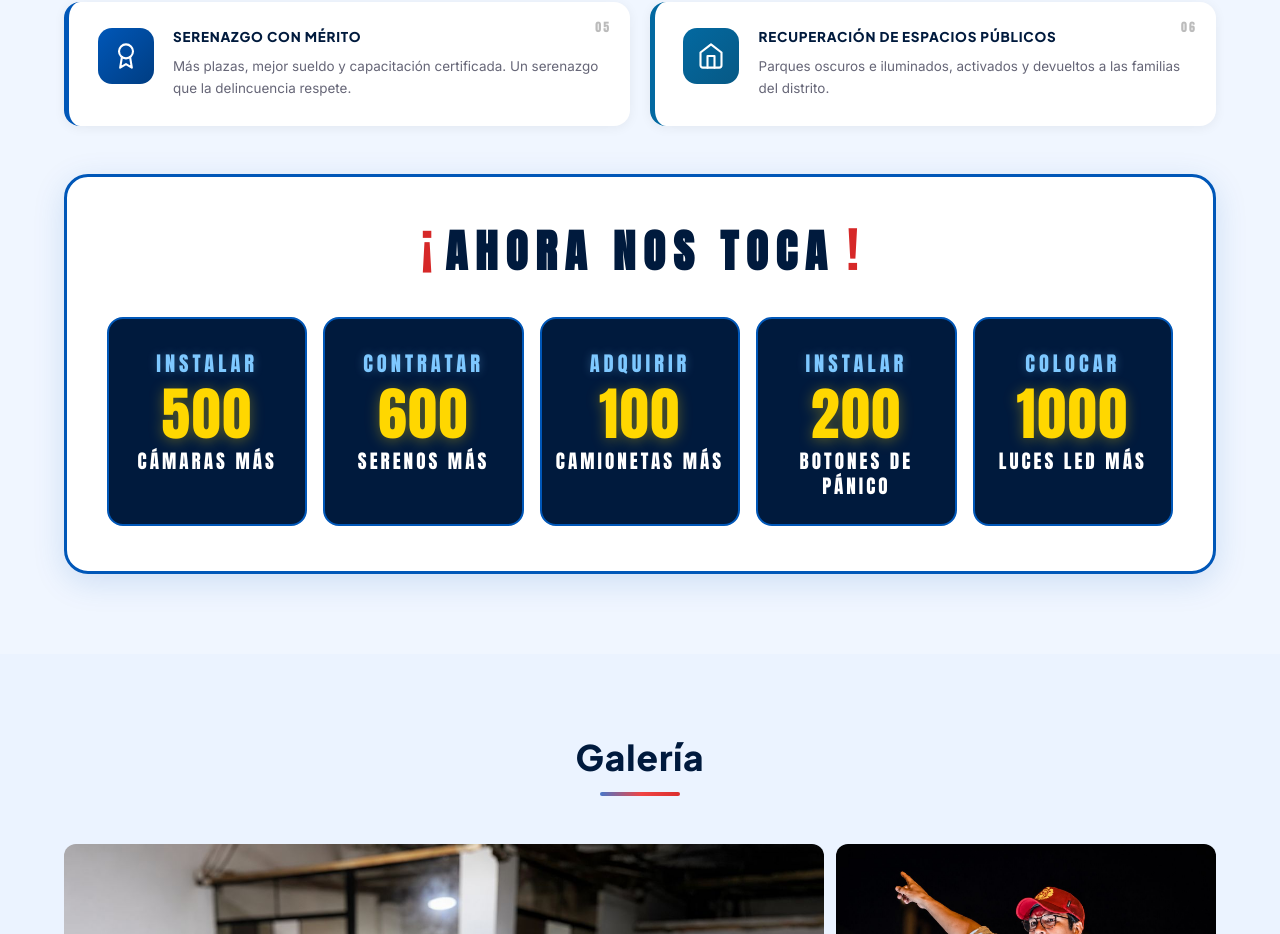
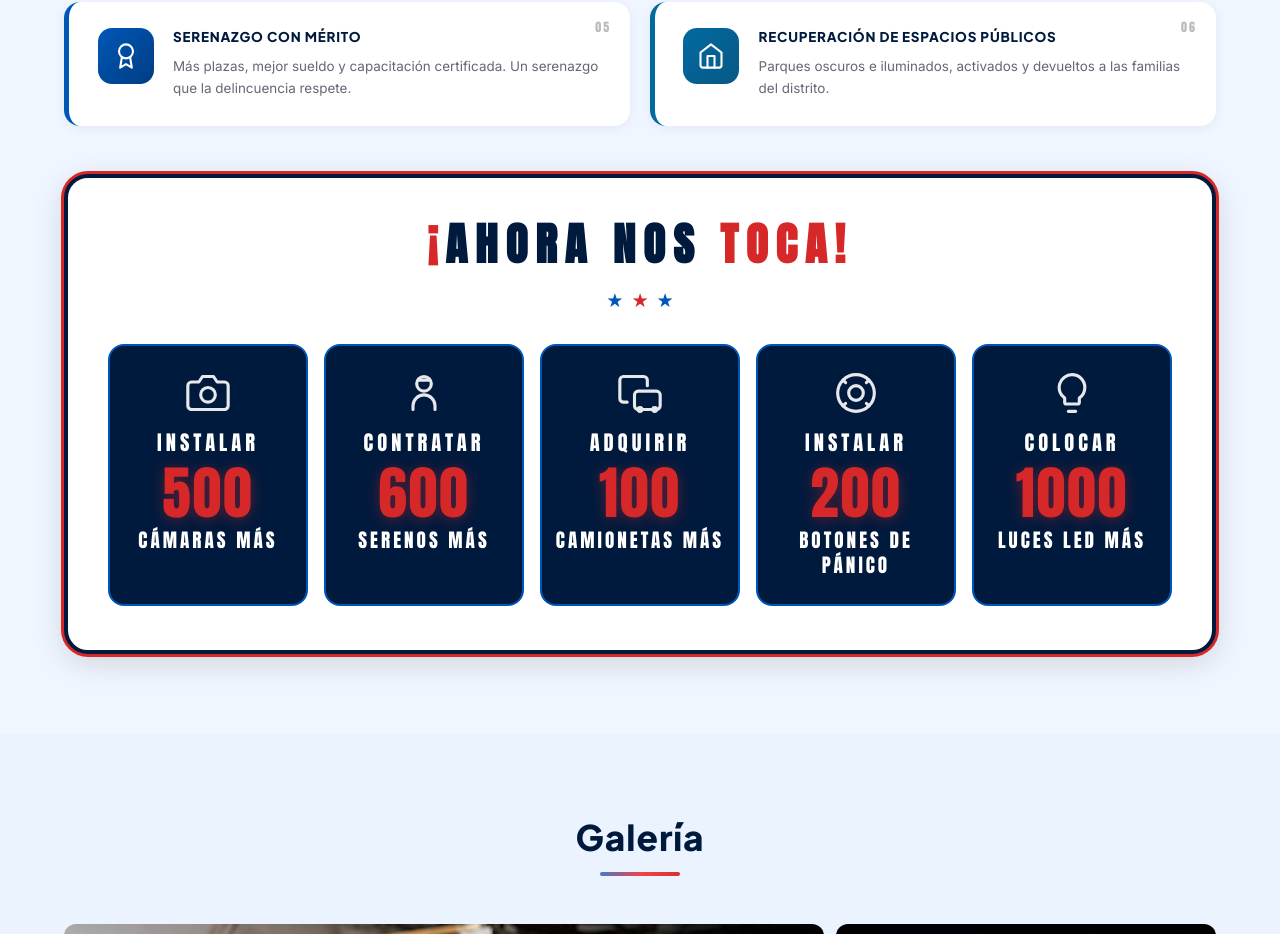
Before and after one commit to Angela08T/Maldonado-page, a React (Vite) app: page / in a window 1280 px wide. Shown: the part 3049-3983 px from the top of the page. Built offline with nearby package versions, Linux system fonts and the light colour scheme; no server answers; a web font is replaced by a local one.

Commit message:
arreglos en la tarjeta de prioridades

```diff
--- a/src/components/Gestion/Gestion.jsx
+++ b/src/components/Gestion/Gestion.jsx
@@ -66,11 +66,54 @@ const programas = [
 ]
 
 const metas = [
-  { accion: 'INSTALAR',  num: '500',  cosa: 'CÁMARAS MÁS',        color: 'r' },
-  { accion: 'CONTRATAR', num: '600',  cosa: 'SERENOS MÁS',        color: 'b' },
-  { accion: 'ADQUIRIR',  num: '100',  cosa: 'CAMIONETAS MÁS',     color: 'r' },
-  { accion: 'INSTALAR',  num: '200',  cosa: 'BOTONES DE PÁNICO',   color: 'b' },
-  { accion: 'COLOCAR',   num: '1000', cosa: 'LUCES LED MÁS',       color: 'r' },
+  {
+    accion: 'INSTALAR', num: '500', cosa: 'CÁMARAS MÁS',
+    icon: (
+      <svg width="44" height="44" viewBox="0 0 24 24" fill="none" stroke="currentColor" strokeWidth="1.7" strokeLinecap="round" strokeLinejoin="round">
+        <path d="M23 19a2 2 0 01-2 2H3a2 2 0 01-2-2V8a2 2 0 012-2h4l2-3h6l2 3h4a2 2 0 012 2z"/>
+        <circle cx="12" cy="13" r="4"/>
+      </svg>
+    ),
+  },
+  {
+    accion: 'CONTRATAR', num: '600', cosa: 'SERENOS MÁS',
+    icon: (
+      <svg width="44" height="44" viewBox="0 0 24 24" fill="none" stroke="currentColor" strokeWidth="1.7" strokeLinecap="round" strokeLinejoin="round">
+        <circle cx="12" cy="7" r="4"/>
+        <path d="M6 21v-2a6 6 0 0112 0v2"/>
+        <path d="M9 5h6"/>
+      </svg>
+    ),
+  },
+  {
+    accion: 'ADQUIRIR', num: '100', cosa: 'CAMIONETAS MÁS',
+    icon: (
+      <svg width="44" height="44" viewBox="0 0 24 24" fill="none" stroke="currentColor" strokeWidth="1.7" strokeLinecap="round" strokeLinejoin="round">
+        <path d="M5 17H3a2 2 0 01-2-2V5a2 2 0 012-2h11a2 2 0 012 2v3"/>
+        <rect x="9" y="11" width="14" height="10" rx="2"/>
+        <circle cx="12" cy="21" r="1"/>
+        <circle cx="20" cy="21" r="1"/>
+      </svg>
+    ),
+  },
+  {
+    accion: 'INSTALAR', num: '200', cosa: 'BOTONES DE PÁNICO',
+    icon: (
+      <svg width="44" height="44" viewBox="0 0 24 24" fill="none" stroke="currentColor" strokeWidth="1.7" strokeLinecap="round" strokeLinejoin="round">
+        <circle cx="12" cy="12" r="10"/>
+        <circle cx="12" cy="12" r="4"/>
+        <path d="M4.93 4.93l1.41 1.41M17.66 17.66l1.41 1.41M4.93 19.07l1.41-1.41M17.66 6.34l1.41-1.41"/>
+      </svg>
+    ),
+  },
+  {
+    accion: 'COLOCAR', num: '1000', cosa: 'LUCES LED MÁS',
+    icon: (
+      <svg width="44" height="44" viewBox="0 0 24 24" fill="none" stroke="currentColor" strokeWidth="1.7" strokeLinecap="round" strokeLinejoin="round">
+        <path d="M9 18h6M10 22h4M12 2a7 7 0 017 7c0 2.38-1.19 4.47-3 5.74V17a1 1 0 01-1 1H9a1 1 0 01-1-1v-2.26A7 7 0 0112 2z"/>
+      </svg>
+    ),
+  },
 ]
 
 export default function Gestion() {
@@ -111,9 +154,17 @@ export default function Gestion() {
       <div className={`${styles.metasSection} reveal`}>
 
         <div className={styles.metasTitleWrap}>
-          <span className={styles.bang}>¡</span>
-          <h3 className={styles.metasTitulo}>AHORA NOS TOCA</h3>
-          <span className={styles.bang}>!</span>
+          <h3 className={styles.metasTitulo}>
+            <span className={styles.bang}>¡</span>AHORA NOS{' '}
+            <span className={styles.tituloRed}>TOCA</span>
+            <span className={styles.bang}>!</span>
+          </h3>
+        </div>
+
+        <div className={styles.metasStars}>
+          <span className={styles.starBlue}>★</span>
+          <span className={styles.starRed}>★</span>
+          <span className={styles.starBlue}>★</span>
         </div>
 
         {/* 5 tarjetas stat */}
@@ -124,6 +175,7 @@ export default function Gestion() {
               className={`${styles.metaCard} reveal`}
               style={{ transitionDelay: `${i * 0.09}s` }}
             >
+              <div className={styles.metaIcon}>{m.icon}</div>
               <span className={styles.metaAccion}>{m.accion}</span>
               <span className={styles.metaNum}>{m.num}</span>
               <span className={styles.metaCosa}>{m.cosa}</span>
--- a/src/components/Gestion/Gestion.module.css
+++ b/src/components/Gestion/Gestion.module.css
@@ -171,13 +171,13 @@
    ══════════════════════════════════════════════════════ */
 .metasSection {
   background: #ffffff;
-  border: 3px solid #0057B8;
+  border: 4px solid #001A3D;
   border-radius: 24px;
   overflow: hidden;
   position: relative;
   z-index: 1;
   padding: 2.5rem 2.5rem 2.8rem;
-  box-shadow: 0 8px 32px rgba(0,87,184,.15);
+  box-shadow: 0 0 0 3px #D62828, 0 8px 32px rgba(0,0,0,.15);
 }
 
 /* Sin patrón de fondo */
@@ -185,11 +185,8 @@
 
 /* Título */
 .metasTitleWrap {
-  display: flex;
-  align-items: center;
-  justify-content: center;
-  gap: .8rem;
-  margin-bottom: 2rem;
+  text-align: center;
+  margin-bottom: 1rem;
   position: relative;
 }
 
@@ -199,14 +196,31 @@
   letter-spacing: 8px;
   color: #001A3D;
   text-transform: uppercase;
+  line-height: 1.2;
+}
+
+.tituloRed {
+  color: #D62828;
 }
 
 .bang {
   font-family: 'Anton', sans-serif;
-  font-size: clamp(2rem, 3.8vw, 3.2rem);
+  font-size: inherit;
   color: #D62828;
   line-height: 1;
 }
+
+/* Estrellas decorativas */
+.metasStars {
+  display: flex;
+  justify-content: center;
+  align-items: center;
+  gap: .5rem;
+  margin-bottom: 2rem;
+  font-size: 1.2rem;
+}
+.starBlue { color: #0057B8; }
+.starRed  { color: #D62828; }
 
 /* Grid 5 tarjetas */
 .metasGrid {
@@ -220,7 +234,7 @@
   background: #001A3D;
   border: 2px solid #0057B8;
   border-radius: 16px;
-  padding: 1.8rem .8rem 1.6rem;
+  padding: 1.6rem .8rem 1.6rem;
   display: flex;
   flex-direction: column;
   align-items: center;
@@ -234,22 +248,28 @@
   box-shadow: 0 12px 28px rgba(0,87,184,.35);
 }
 
+.metaIcon {
+  color: #fff;
+  opacity: .9;
+  margin-bottom: .2rem;
+  line-height: 1;
+}
+
 .metaAccion {
   font-family: 'Anton', sans-serif;
   font-size: clamp(1.1rem, 1.6vw, 1.5rem);
   letter-spacing: 4px;
-  color: #7EC8FF;
+  color: #ffffff;
   text-transform: uppercase;
-  text-shadow: 0 0 10px rgba(126,200,255,.3);
 }
 
 .metaNum {
   font-family: 'Anton', sans-serif;
   font-size: clamp(2.8rem, 4.5vw, 4.5rem);
   letter-spacing: 2px;
-  color: #FFD700;
+  color: #D62828;
   line-height: 1;
-  text-shadow: 0 2px 14px rgba(255,215,0,.35);
+  text-shadow: 0 2px 14px rgba(214,40,40,.4);
 }
 
 .metaCosa {
@@ -288,6 +308,7 @@
   .metaNum     { font-size: 3rem; }
   .metaAccion  { font-size: 1.2rem; letter-spacing: 3px; }
   .metaCosa    { font-size: 1.1rem; letter-spacing: 2.5px; }
+  .metaIcon    { transform: scale(.9); }
 }
 
 /* Móvil (≤600px) — iPhone SE / Android medio */
@@ -312,11 +333,12 @@
 
   /* Metas: 2 columnas, 5ª centrada */
   .metasSection { padding: 1.6rem 1rem 1.8rem; border-radius: 16px; border-width: 2px; }
-  .metasTitleWrap { gap: .5rem; margin-bottom: 1.4rem; }
+  .metasTitleWrap { margin-bottom: .6rem; }
   .metasTitulo { font-size: 1.5rem; letter-spacing: 4px; }
-  .bang        { font-size: 1.65rem; }
+  .metasStars  { margin-bottom: 1.4rem; font-size: 1rem; }
   .metasGrid   { grid-template-columns: repeat(2, 1fr); gap: .7rem; }
-  .metaCard    { padding: 1.4rem .8rem 1.2rem; border-radius: 14px; }
+  .metaCard    { padding: 1.2rem .6rem 1.2rem; border-radius: 14px; }
+  .metaIcon    { transform: scale(.8); margin-bottom: 0; }
   .metaAccion  { font-size: 1rem; letter-spacing: 2px; }
   .metaNum     { font-size: 2.6rem; }
   .metaCosa    { font-size: .95rem; letter-spacing: 2px; }
@@ -335,10 +357,10 @@
   .cardDesc  { font-size: .75rem; }
   .metasSection { padding: 1.2rem .7rem 1.4rem; }
   .metasTitulo  { font-size: 1.25rem; letter-spacing: 3px; }
-  .bang         { font-size: 1.4rem; }
   .metaNum      { font-size: 2.2rem; }
   .metaAccion   { font-size: .9rem; letter-spacing: 2px; }
   .metaCosa     { font-size: .88rem; letter-spacing: 2px; }
-  .metaCard     { padding: 1.1rem .6rem 1rem; }
+  .metaCard     { padding: 1rem .5rem 1rem; }
+  .metaIcon     { transform: scale(.75); margin-bottom: -.2rem; }
   .metaCard:last-child { max-width: 220px; }
 }
```
